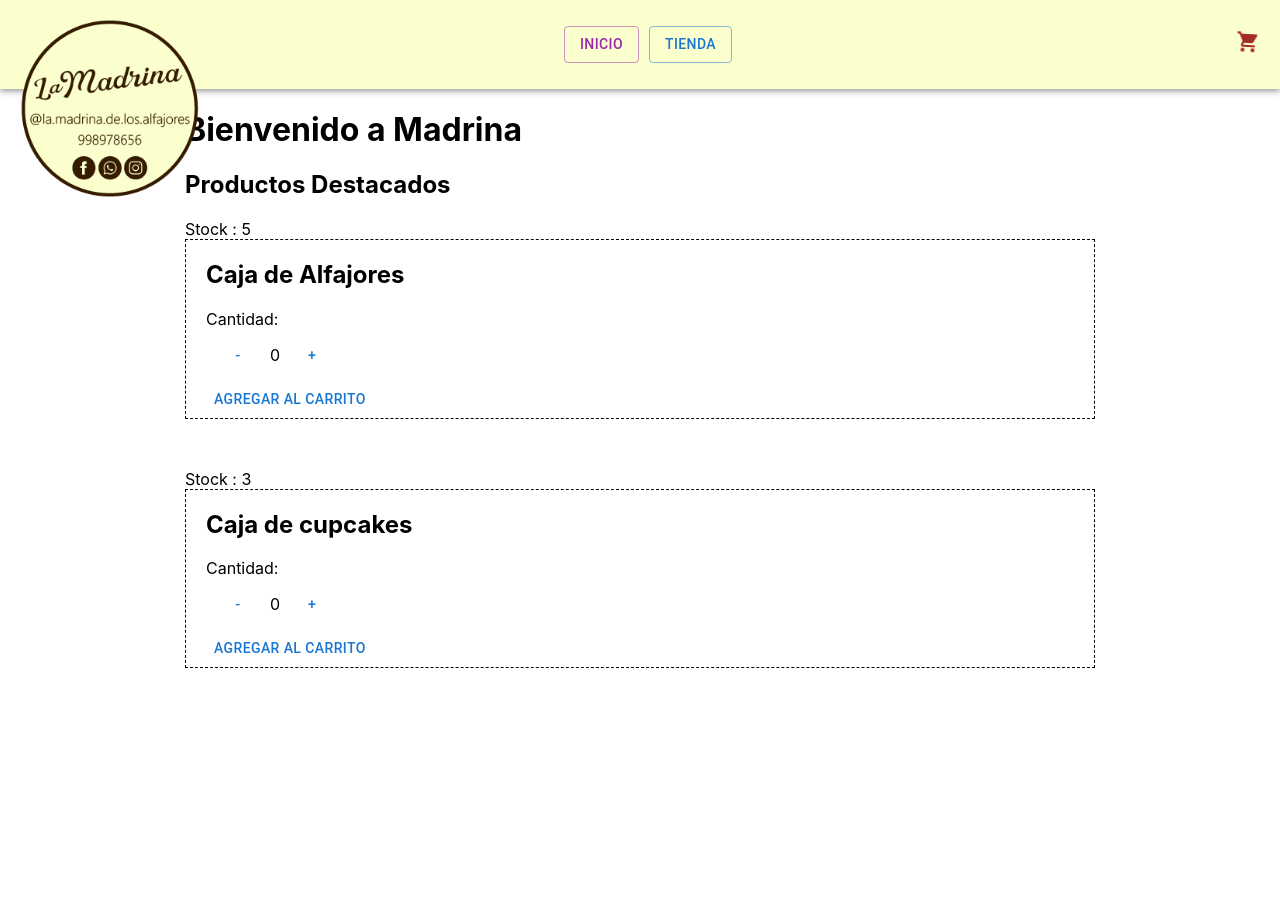
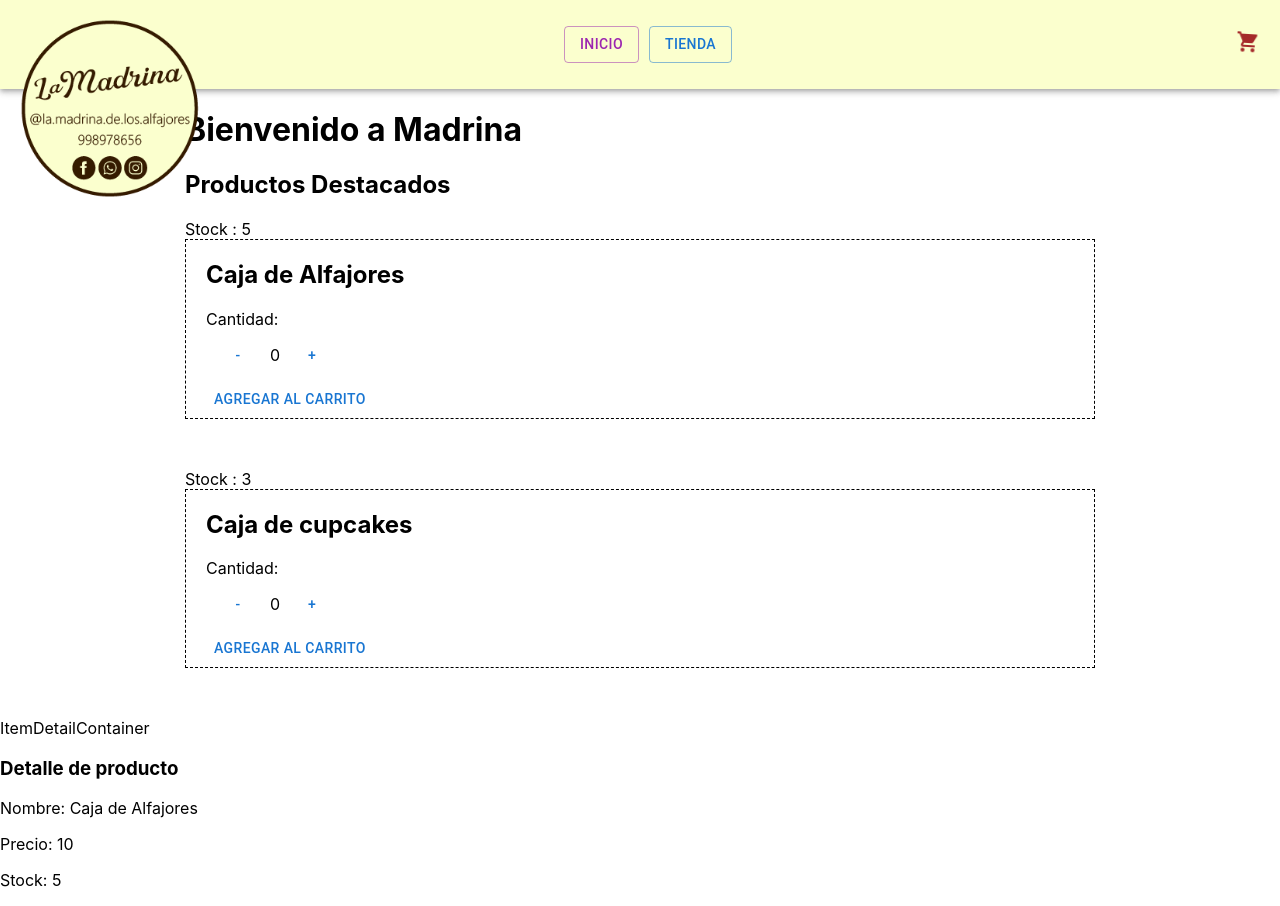
Before and after one commit to marcelodaros94/Ecommerce-ReactJS-Firebase, a React (Create React App) app: page / in a window 1280 px wide. Before the commit the page ends 800 px from the top, so only its background shows below. Built offline with nearby package versions, Linux system fonts and the light colour scheme.

Commit message:
7. Detail Container

```diff
--- a/src/App.js
+++ b/src/App.js
@@ -2,12 +2,14 @@ import logo from './logo.svg';
 import './App.css';
 import NavBar from './components/NavBar/NavBar'
 import ItemListContainer from './components/ItemListContainer/ItemListContainer'
+import ItemDetailContainer from './components/ItemDetailContainer/ItemDetailContainer'
 
 function App() {
   return (
     <div>
       <NavBar/>
       <ItemListContainer/>
+      <ItemDetailContainer/>
     </div>
   );
 }
--- /dev/null
+++ b/src/components/ItemDetail/ItemDetail.js
@@ -0,0 +1,15 @@
+import React from 'react'
+export default function ItemDetail({data}){
+    console.log("data: !!");
+    console.log(data)
+    return(
+        <>
+            <div>
+                <h3>Detalle de producto</h3>
+                <p>Nombre: {data.name}</p>
+                <p>Precio: {data.price}</p>
+                <p>Stock: {data.stock}</p>
+            </div>
+        </>
+    )
+}
--- /dev/null
+++ b/src/components/ItemDetailContainer/ItemDetailContainer.js
@@ -0,0 +1,29 @@
+import React, { useState, useEffect } from 'react'
+import ItemDetail from '../ItemDetail/ItemDetail'
+export default function ItemDetailContainer(){
+    const [product, setProduct] = useState([])
+    const dataProduct=
+        {
+            name: 'Caja de Alfajores',
+            price: 10,
+            stock: 5
+        }
+
+    const getProduct = new Promise((resolve, reject) => {
+        setTimeout(() => {
+            resolve(dataProduct)
+        }, 2000)
+    })
+    useEffect(() => {
+        getProduct.then((data) => {
+            console.log("respuesta de promesa:", data)
+            setProduct(data)
+        })
+    }, [])
+
+    return(
+        <div>ItemDetailContainer
+        <ItemDetail data={product}/>
+        </div>
+    )
+}
--- a/src/components/ItemList/ItemList.js
+++ b/src/components/ItemList/ItemList.js
@@ -2,6 +2,7 @@ import React, { useState, useEffect } from 'react'
 import './ItemList.css'
 import Item from '../Item/Item'
 import CircularProgress from '@mui/material/CircularProgress';
+import ItemDetailContainer from '../ItemDetailContainer/ItemDetailContainer';
 export default function ItemList(){
     const [loader, setLoader] = useState(true)
     const [products, setProducts] = useState([])
```
Also changed, not shown: src/components/ItemDetail/ItemDetail.css (added), src/components/ItemDetailContainer/ItemDetailContainer.css (added).
